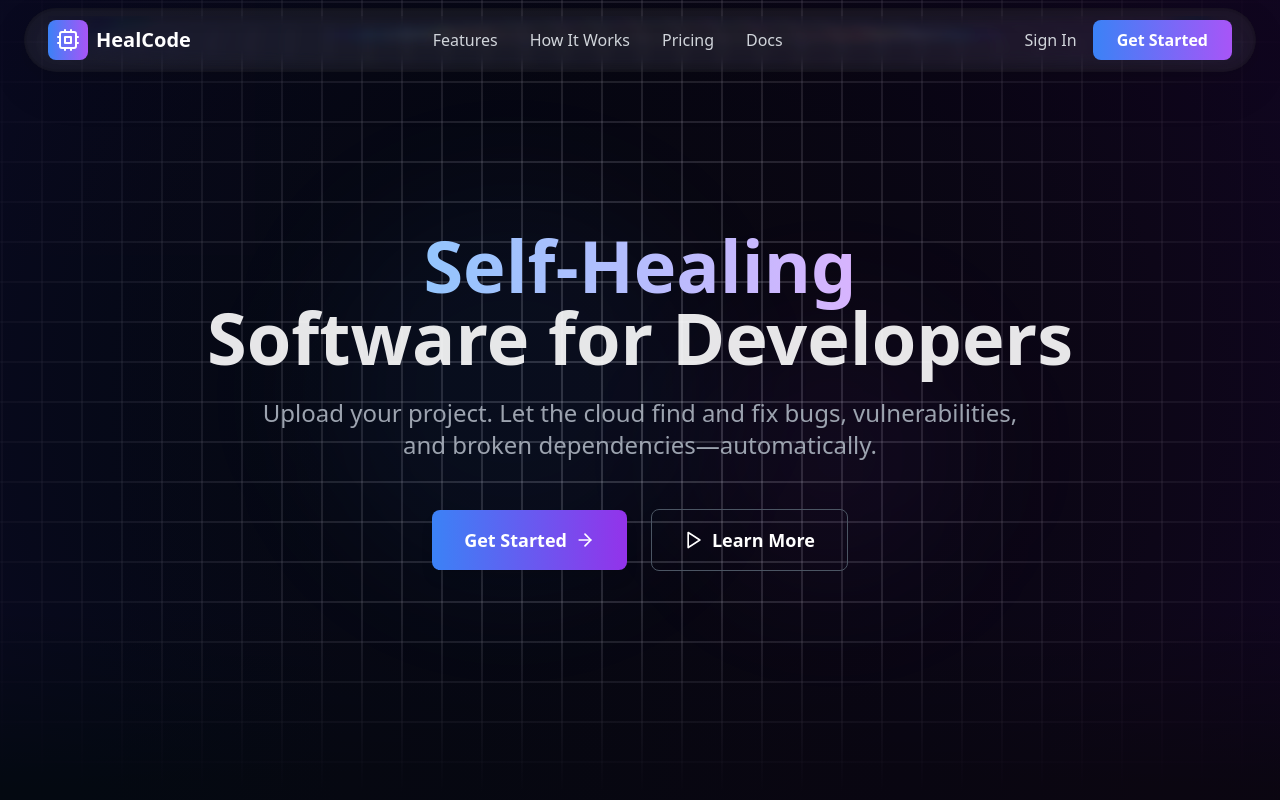
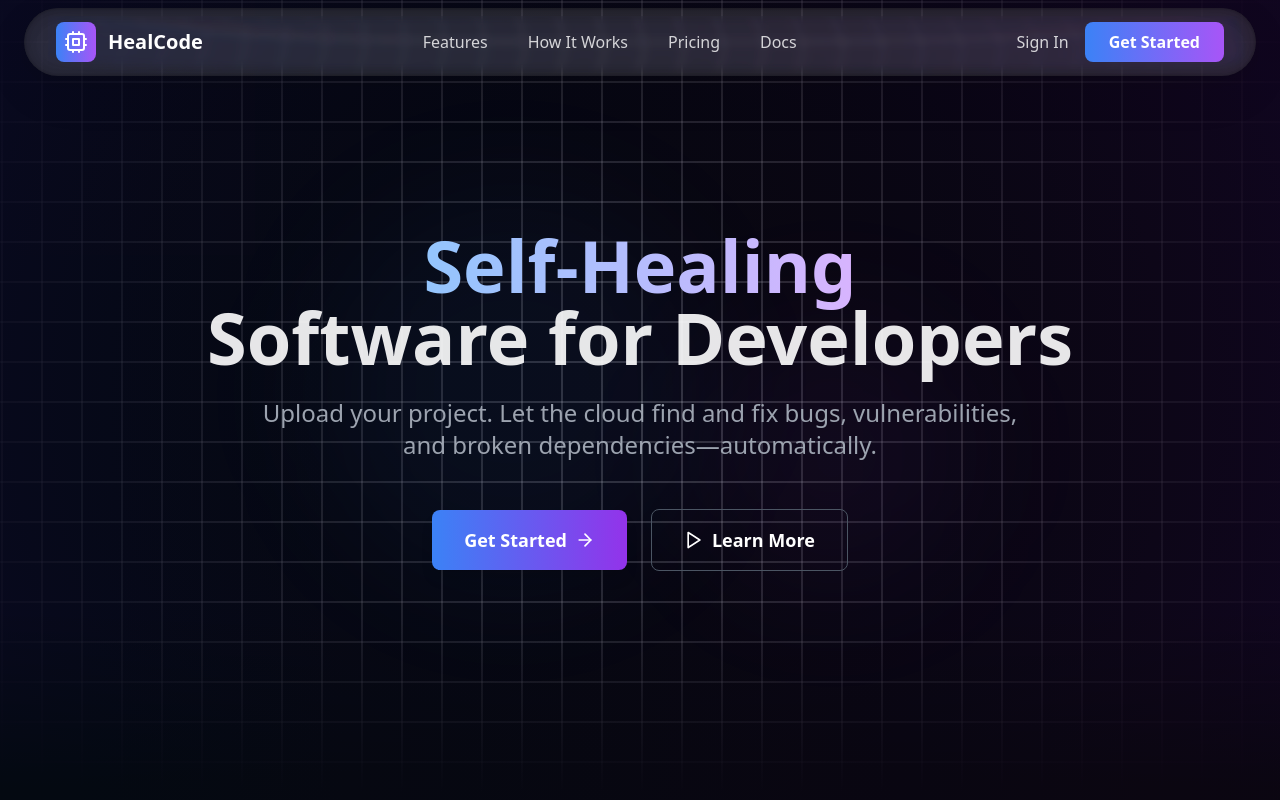
Before and after one commit to aadii-chavan/EDI-SelfHealing, a React (Vite) app: page / in a window 1280 px wide. Shown: the top 800 px of the page. Built offline with nearby package versions, Linux system fonts and the light colour scheme.

Commit message:
Navbar to frosted glass

```diff
--- a/src/components/Header.tsx
+++ b/src/components/Header.tsx
@@ -6,40 +6,42 @@ const Header = () => {
   const [isMenuOpen, setIsMenuOpen] = React.useState(false);
 
   return (
-    <header className="fixed top-0 w-full z-50">
+    <header className="fixed top-0 w-full z-10">
       <div className="max-w-7xl mx-auto px-6 py-2">
         <GlassSurface
           width="100%"
-          height={64}
+          height={68}
           borderRadius={9999}
-          brightness={55}
-          opacity={0.88}
-          displace={6}
-          distortionScale={-120}
-          greenOffset={8}
-          blueOffset={16}
-          backgroundOpacity={0.08}
-          saturation={1.2}
-          mixBlendMode="screen"
-          className="w-full"
+          brightness={60}
+          opacity={0.95}
+          blur={20}
+          displace={4}
+          distortionScale={-60}
+          greenOffset={4}
+          blueOffset={8}
+          backgroundOpacity={0.14}
+          saturation={1.4}
+          borderWidth={0.08}
+          mixBlendMode="normal"
+          className="w-full ring-1 ring-white/20"
         >
-        <div className="flex items-center justify-between h-16 w-full px-4">
-          <div className="flex items-center gap-2">
+        <div className="flex items-center justify-between h-16 w-full px-6">
+          <div className="flex items-center gap-3">
             <div className="bg-gradient-to-r from-blue-500 to-purple-500 p-2 rounded-lg">
               <Cpu className="w-6 h-6 text-white" />
             </div>
             <span className="text-xl font-bold text-white">HealCode</span>
           </div>
 
-          <nav className="hidden md:flex items-center gap-8">
-            <a href="#features" className="text-gray-300 hover:text-white transition-colors">Features</a>
-            <a href="#how-it-works" className="text-gray-300 hover:text-white transition-colors">How It Works</a>
-            <a href="#pricing" className="text-gray-300 hover:text-white transition-colors">Pricing</a>
-            <a href="#docs" className="text-gray-300 hover:text-white transition-colors">Docs</a>
+          <nav className="hidden md:flex items-center gap-10">
+            <a href="#features" className="text-white/80 hover:text-white transition-colors">Features</a>
+            <a href="#how-it-works" className="text-white/80 hover:text-white transition-colors">How It Works</a>
+            <a href="#pricing" className="text-white/80 hover:text-white transition-colors">Pricing</a>
+            <a href="#docs" className="text-white/80 hover:text-white transition-colors">Docs</a>
           </nav>
 
           <div className="hidden md:flex items-center gap-4">
-            <button className="text-gray-300 hover:text-white transition-colors">Sign In</button>
+            <button className="text-white/80 hover:text-white transition-colors">Sign In</button>
             <button className="bg-gradient-to-r from-blue-500 to-purple-500 text-white px-6 py-2 rounded-lg font-semibold hover:from-blue-600 hover:to-purple-600 transition-all duration-300">
               Get Started
             </button>
@@ -61,24 +63,26 @@ const Header = () => {
             width="100%"
             height="auto"
             borderRadius={9999}
-            brightness={55}
-            opacity={0.92}
-            displace={8}
-            distortionScale={-130}
-            greenOffset={10}
-            blueOffset={20}
-            backgroundOpacity={0.08}
-            saturation={1.2}
-            mixBlendMode="screen"
-            className="w-full"
+            brightness={60}
+            opacity={0.96}
+            blur={20}
+            displace={5}
+            distortionScale={-70}
+            greenOffset={5}
+            blueOffset={10}
+            backgroundOpacity={0.14}
+            saturation={1.4}
+            borderWidth={0.08}
+            mixBlendMode="normal"
+            className="w-full ring-1 ring-white/20"
           >
-          <nav className="flex flex-col gap-4 w-full px-4 py-4">
-            <a href="#features" className="text-gray-300 hover:text-white transition-colors">Features</a>
-            <a href="#how-it-works" className="text-gray-300 hover:text-white transition-colors">How It Works</a>
-            <a href="#pricing" className="text-gray-300 hover:text-white transition-colors">Pricing</a>
-            <a href="#docs" className="text-gray-300 hover:text-white transition-colors">Docs</a>
-            <div className="flex flex-col gap-3 pt-4 border-t border-gray-800/60">
-              <button className="text-gray-300 hover:text-white transition-colors text-left">Sign In</button>
+          <nav className="flex flex-col gap-4 w-full px-6 py-4">
+            <a href="#features" className="text-white/80 hover:text-white transition-colors">Features</a>
+            <a href="#how-it-works" className="text-white/80 hover:text-white transition-colors">How It Works</a>
+            <a href="#pricing" className="text-white/80 hover:text-white transition-colors">Pricing</a>
+            <a href="#docs" className="text-white/80 hover:text-white transition-colors">Docs</a>
+            <div className="flex flex-col gap-3 pt-4 border-t border-white/10">
+              <button className="text-white/80 hover:text-white transition-colors text-left">Sign In</button>
               <button className="bg-gradient-to-r from-blue-500 to-purple-500 text-white px-6 py-2 rounded-lg font-semibold w-full">
                 Get Started
               </button>
@@ -89,6 +93,6 @@ const Header = () => {
       )}
     </header>
   );
-};
+}
 
 export default Header;
```
